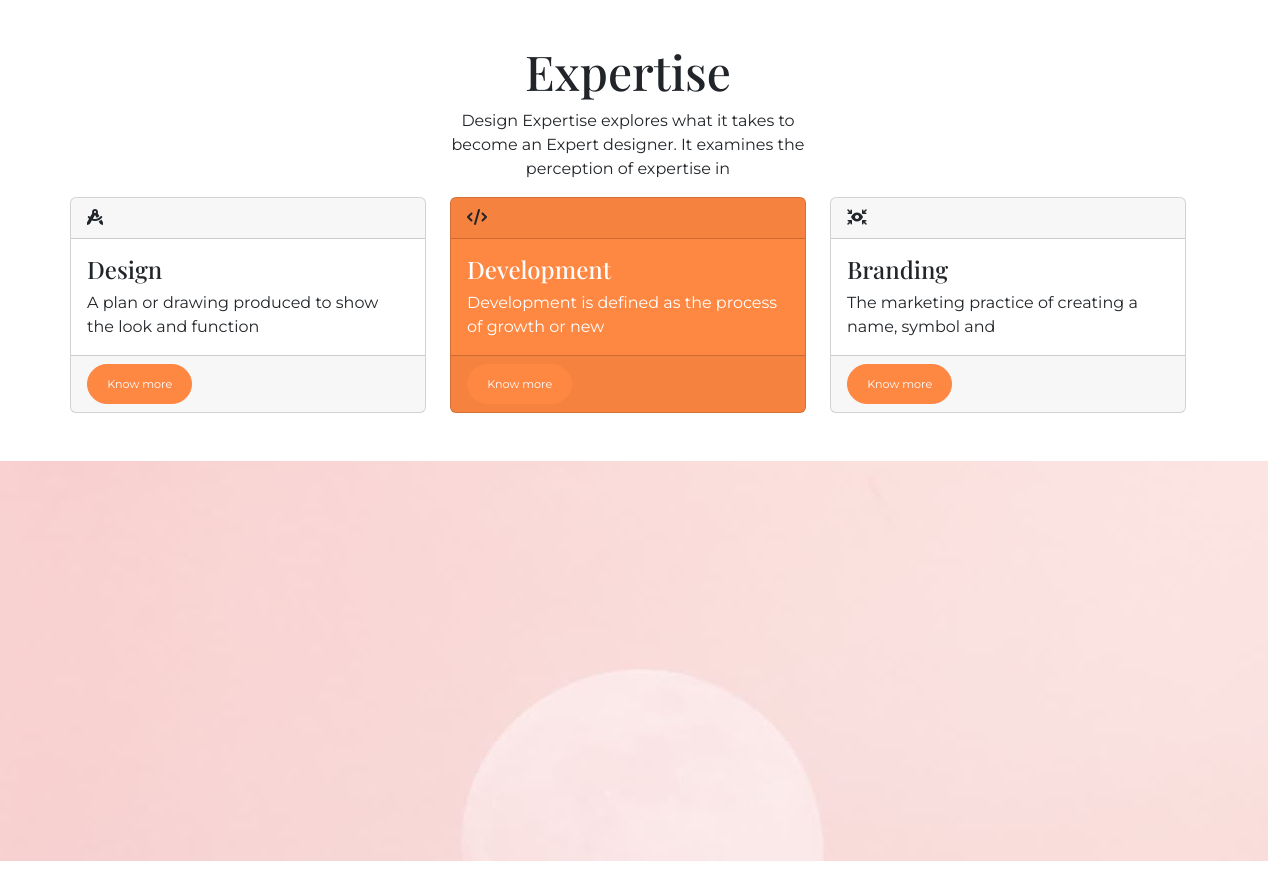
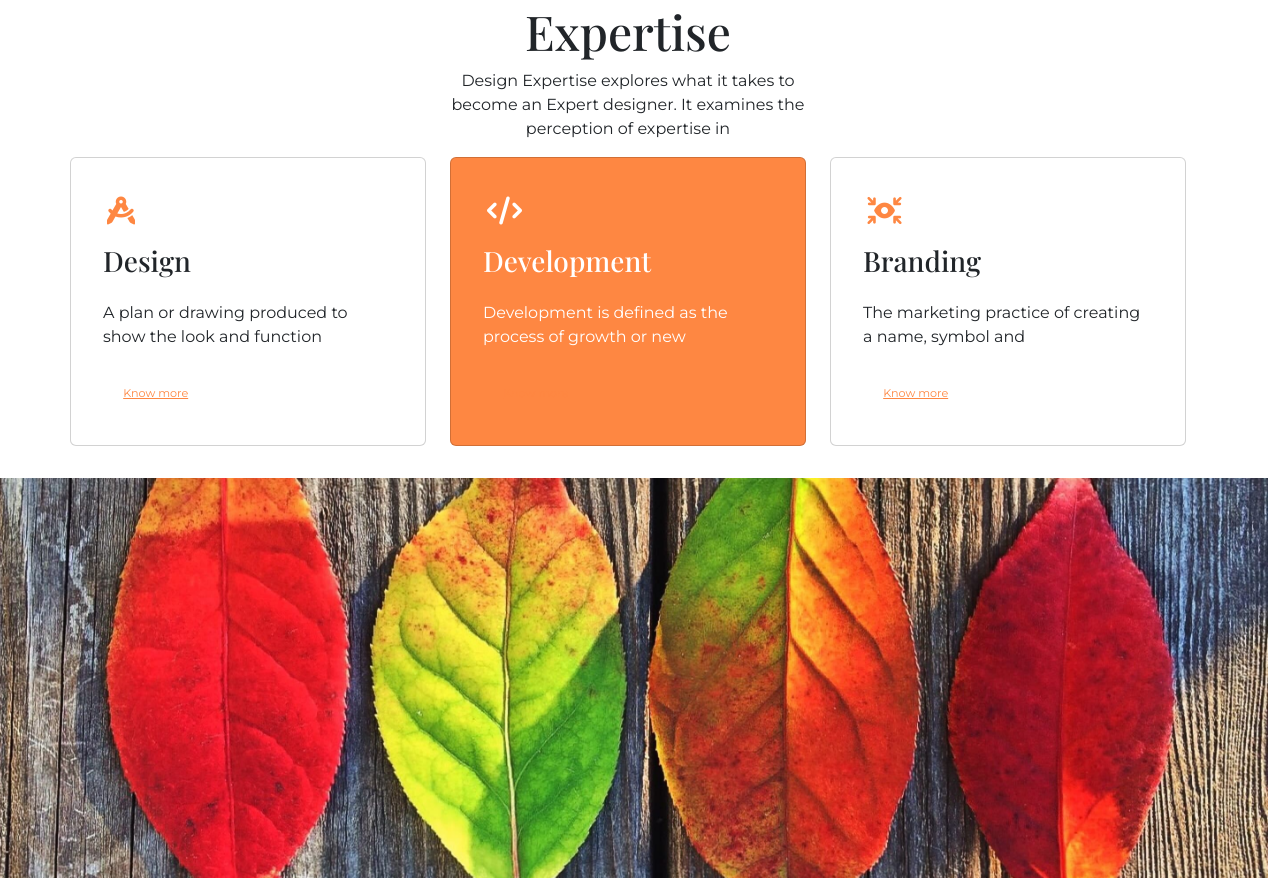
Before and after one commit to samnb175/portfolio-template, a website: page docs/index.html in a window 1280 px wide. Shown: the part 829-1711 px from the top of the page. Drawn offline with nearby package versions, Linux system fonts and the light colour scheme.

Commit message:
card style and fix button group

```diff
--- a/docs/index.html
+++ b/docs/index.html
@@ -12,7 +12,7 @@
     <link href="https://fonts.googleapis.com/css2?family=Montserrat:wght@100;200;300;400;500;600;700;800;900&family=Playfair+Display:wght@400;500;600;700;800;900&display=swap" rel="stylesheet">
 
     <!-- Styles -->
-    <link rel="stylesheet" href="./css/styles.min.css?cache_bust=1666540116991" />
+    <link rel="stylesheet" href="./css/styles.min.css?cache_bust=1666621415867" />
 
     <title>Portfolio</title>
   </head>
@@ -89,47 +89,59 @@
           <p class="text-center w-35 mx-auto">Design Expertise explores what it takes to become an Expert designer. It examines the perception of expertise in</p>
           <div class="row">
             <div class="col-sm-4">
-              <div class="card">
-                <div class="card-header"><span><i class="fa-solid fa-compass-drafting"></i></span></div>
-
-                <div class="card-body">
-                  <h5 class="card-title">Design</h5>
-                  <p class="card-text">A plan or drawing produced to show the look and function</p>
+              <div class="card py-4">
+                <div class="card-header px-5">
+                  <span class="fs-8 ms-1 text-primary"><i class="fa-solid fa-compass-drafting"></i></span>
                 </div>
 
-                <div class="card-footer"><a href="#" class="btn btn-primary">Know more</a></div>
+                <div class="card-body px-5 pt-1">
+                  <h4 class="card-title">Design</h4>
+                  <p class="card-text mt-4">A plan or drawing produced to show the look and function</p>
+                </div>
+
+                <div class="card-footer px-5">
+                  <a href="#" class="btn btn-link btn-primary">Know more</a>
+                </div>
               </div>
             </div>
             <div class="col-sm-4">
-              <div class="card bg-primary">
-                <div class="card-header"><span><i class="fa-solid fa-code"></i></span></div>
-
-                <div class="card-body text-white">
-                  <h5 class="card-title">Development</h5>
-                  <p class="card-text">Development is defined as the process of growth or new</p>
+              <div class="card py-4 bg-primary">
+                <div class="card-header px-5">
+                  <span class="fs-8 ms-1 text-white"><i class="fa-solid fa-code"></i></span>
                 </div>
 
-                <div class="card-footer"><a href="#" class="btn btn-primary">Know more</a></div>
+                <div class="card-body px-5 pt-1 text-white">
+                  <h4 class="card-title">Development</h4>
+                  <p class="card-text mt-4">Development is defined as the process of growth or new</p>
+                </div>
+
+                <div class="card-footer px-5">
+                  <a href="#" class="btn btn-link btn-light">Know more</a>
+                </div>
               </div>
             </div>
             <div class="col-sm-4">
-              <div class="card">
+              <div class="card py-4">
                 <!-- <div class="card-icon">
                   <span><i class="fa-solid fa-arrows-to-eye"></i></span>
                 </div> -->
-                <div class="card-header"><span><i class="fa-solid fa-arrows-to-eye"></i></span></div>
-
-                <div class="card-body">
-                  <h5 class="card-title">Branding</h5>
-                  <p class="card-text">The marketing practice of creating a name, symbol and</p>
+                <div class="card-header px-5">
+                  <span class="fs-8 ms-1 text-primary"><i class="fa-solid fa-arrows-to-eye"></i></span>
                 </div>
 
-                <div class="card-footer"><a href="#" class="btn btn-primary">Know more</a></div>
+                <div class="card-body px-5 pt-1">
+                  <h4 class="card-title">Branding</h4>
+                  <p class="card-text mt-4">The marketing practice of creating a name, symbol and</p>
+                </div>
+
+                <div class="card-footer px-5">
+                  <a href="#" class="btn btn-link btn-primary">Know more</a>
+                </div>
               </div>
             </div>
           </div>
           <div class="breakout my-5 vh-50">
-            <img src="images/img1.jpg" alt="Air ballons" class="object-fit-image">
+            <img src="images/img5.jpg" alt="Air ballons" class="object-fit-image">
           </div>
         </div>
        </section>
@@ -163,6 +175,6 @@
 
     <footer></footer>
 
-    <script src="./js/script.min.js?cache_bust=1666540116991"></script>
+    <script src="./js/script.min.js?cache_bust=1666621415867"></script>
   </body>
 </html>
--- a/src/scss/components/_buttons.scss
+++ b/src/scss/components/_buttons.scss
@@ -1,4 +1,8 @@
 @use '../abstracts/variables' as *;
+
+@import "../../node_modules/bootstrap/scss/functions";
+@import "../../node_modules/bootstrap/scss/variables";
+@import "../../node_modules/bootstrap/scss/mixins";
 
 .btn {
     &:hover {
@@ -17,3 +21,21 @@
         transform: none;
     }
 }
+
+/* -------------------------------
+Vertical button group border radius
+---------------------------------*/
+.btn-group-vertical > .btn,
+.btn-group-vertical > .btn-group .dropdown-toggle {
+  @include border-radius(0);
+}
+
+.btn-group-vertical > .btn:first-child,
+.btn-group-vertical > .btn-group:first-child .dropdown-toggle {
+  @include border-top-radius(.375rem);
+}
+
+.btn-group-vertical > .btn:last-child,
+.btn-group-vertical > .btn-group:last-child .dropdown-toggle {
+  @include border-bottom-radius(.375rem);
+}
--- a/src/scss/components/_card.scss
+++ b/src/scss/components/_card.scss
@@ -0,0 +1,9 @@
+.card-header {
+    background-color: transparent;
+    border-bottom: 0;
+}
+
+.card-footer {
+    background-color: transparent;
+    border-top: 0;
+}
--- a/src/scss/components/_index.scss
+++ b/src/scss/components/_index.scss
@@ -1,3 +1,4 @@
 @forward "buttons";
+@forward "card";
 @forward "carousel";
 @forward "image";
--- a/src/scss/vendors/_custom.scss
+++ b/src/scss/vendors/_custom.scss
@@ -177,12 +177,29 @@ $custom-spacers: (
     8: $spacer * 6,
 );
 ***/
-$custom-spacers: ();
+/* $custom-spacers: ();
 @for $i from 6 to 9 {
     $custom-spacers: map-merge($custom-spacers, ($i: $spacer * $i - 2));
 }
 
-$spacers: map-merge($spacers, $custom-spacers);
+$spacers: map-merge($spacers, $custom-spacers); */
+
+$spacers: (
+  0:  0,
+  1:  $spacer * .25,
+  2:  $spacer * .5,
+  3:  $spacer,
+  4:  $spacer * 1.5,
+  5:  $spacer * 2,
+  6:  $spacer * 2.5,
+  7:  $spacer * 3,
+  8:  $spacer * 3.5,
+  9:  $spacer * 4,
+  10: $spacer * 4.5,
+  11: $spacer * 5,
+  12: $spacer * 5.5,
+  13: $spacer * 6
+);
 
 /**
 *   5. Include remainder of required parts
@@ -196,22 +213,6 @@ $spacers: map-merge($spacers, $custom-spacers);
 /**
 *   6. Include any default utilities api overrides here
 */
-
-/* -------------------------------
-Vertical button group border radius
----------------------------------*/
-.btn-group-vertical > .btn,
-.btn-group-vertical > .btn-group .dropdown-toggle {
-  @include border-radius(0);
-}
-
-.btn-group-vertical > .btn:first-child,
-.btn-group-vertical > .btn:last-child,
-.btn-group-vertical > .btn-group:first-child .dropdown-toggle,
-.btn-group-vertical > .btn-group:last-child .dropdown-toggle {
-  @include border-radius(.375rem);
-}
-
 /* -------------------------------
 Enable hover and focus state
 on box shadow
```
Also changed, not shown: docs/theming-kit.html (+2 -2 lines), src/index.html (+34 -22 lines), docs/css/styles.min.css, docs/images/img3.jpg (added), docs/images/img5.jpg (added), 2 other files.
